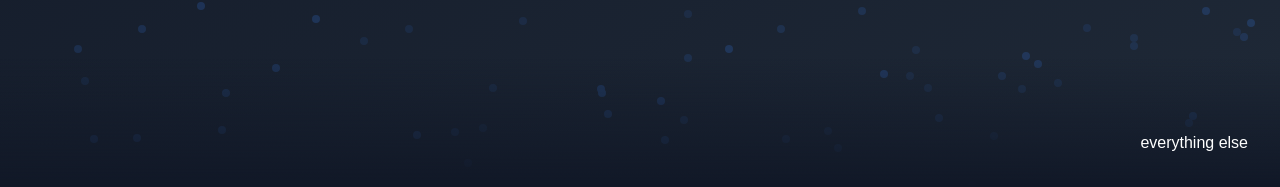
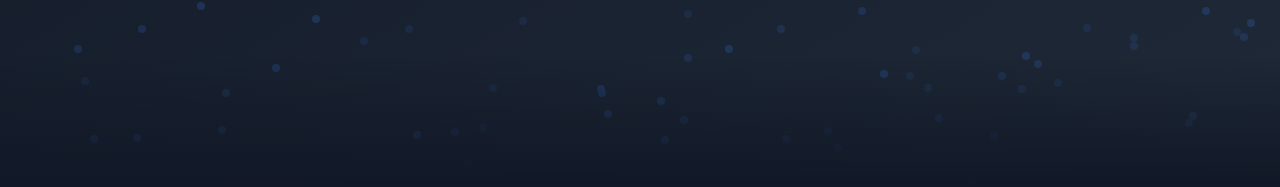
Before and after one commit to adarshkunwar/portfolio-v2, a Next.js app: page /graphical in a window 1280 px wide. Shown: the part 613-800 px from the top of the page. Built offline with nearby package versions, Linux system fonts and the light colour scheme.

Commit message:
Links dont block the screen

```diff
--- a/src/app/graphical/layout.tsx
+++ b/src/app/graphical/layout.tsx
@@ -6,7 +6,7 @@ type Props = {
 
 const Layout: React.FC<Props> = ({ children }) => {
   return (
-    <div className="bg-[#2D4356]">
+    <div className="bg-[#2D4356] relative">
       <SideBar />
       {children}
     </div>
--- a/src/app/graphical/navbar/sidebar.tsx
+++ b/src/app/graphical/navbar/sidebar.tsx
@@ -1,28 +1,29 @@
 import React from "react";
+import Link from "next/link";
 
 const SideBar = () => {
   return (
-    <div className="fixed w-screen h-screen  z-50">
-      <div className="relative w-full h-full p-8">
+    <>
       {/* Logo - Top Left */}
-        <div className="absolute left-8 top-8">
-          <div className="text-white text-2xl">
+      <div className="absolute left-8 top-8 z-50">
+        <Link href={"/graphical"} className="text-white text-2xl">
           <span className="text-blue-500">{"<"}</span>
           Adarsh <span className="text-blue-500">{"/>"}</span>
-          </div>
+        </Link>
       </div>
 
       {/* Works - Top Right */}
-        <div className="absolute right-8 top-8">
-          <div className="text-white">Works</div>
+      <div className="absolute right-8 top-8 z-50">
+        <Link href={"/graphical/works"} className="text-white">
+          Works
+        </Link>
       </div>
 
       {/* Everything else - Bottom Right */}
-        <div className="absolute right-8 bottom-8">
+      <div className="absolute right-8 bottom-8 z-50">
         <div className="text-white">everything else</div>
       </div>
-      </div>
-    </div>
+    </>
   );
 };
 
```
Lines whose indentation alone changed are shown as unchanged.
